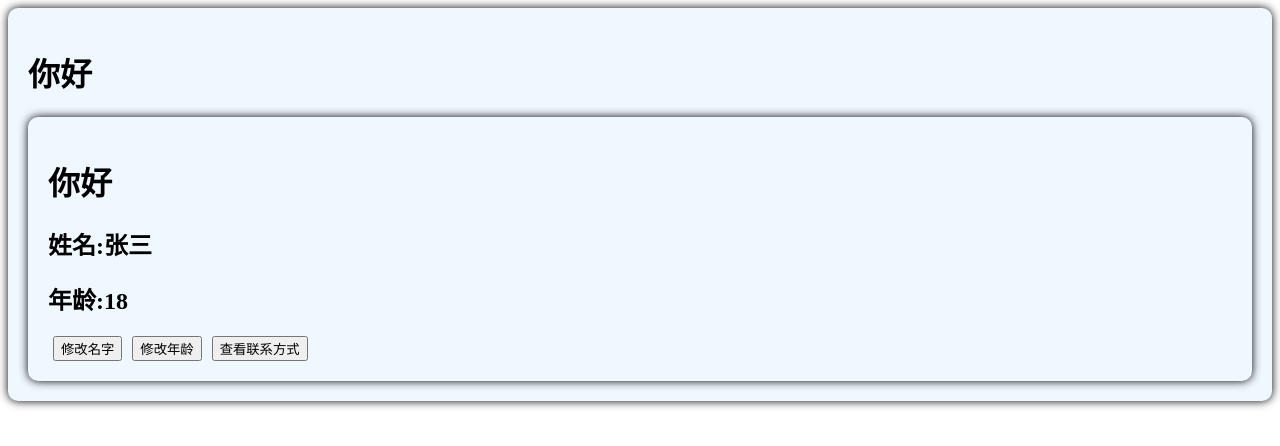
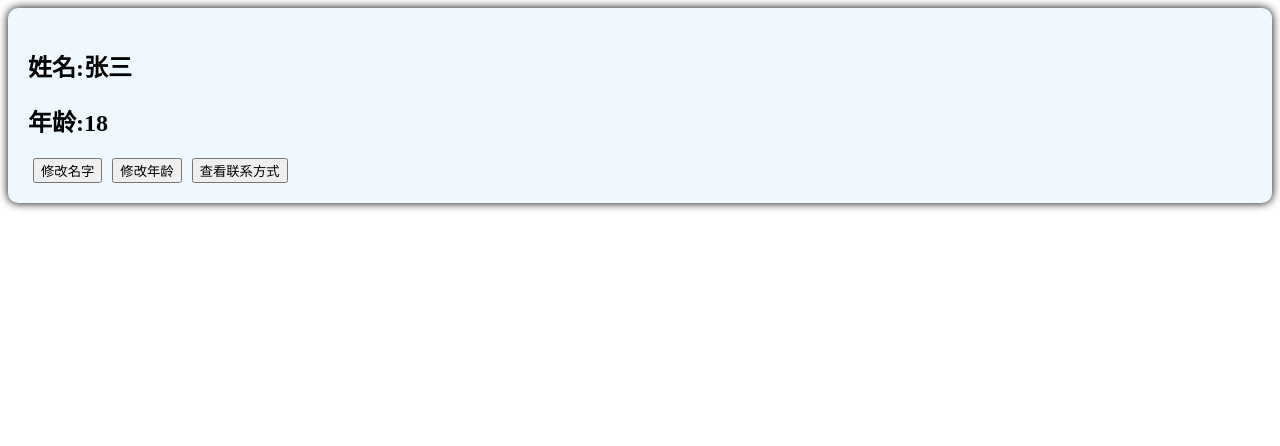
Before and after one commit to yuranqiu/test_main_codes, a Vue app in the folder hello_vue3/: page / in a window 1280 px wide. Shown: the top 446 px of the page. Built offline with nearby package versions, Linux system fonts and the light colour scheme; the HTML template or start-up script is replaced by a standard one.

Commit message:
03.setup概述

```diff
--- a/hello_vue3/src/App.vue
+++ b/hello_vue3/src/App.vue
@@ -1,11 +1,5 @@
 <template>
-  <div class="app">
-    <h1>你好</h1>
     <Person></Person>
-  </div>
-
-
-
 </template>
 
 <script>
@@ -18,14 +12,3 @@
   }
 
 </script>
-
-<style>
-  .app{
-    background-color: aliceblue;
-    box-shadow: 0 0 10px;
-    border-radius: 10px;
-    padding: 20px;
-  }
-
-
-</style>
--- a/hello_vue3/src/components/Person.vue
+++ b/hello_vue3/src/components/Person.vue
@@ -1,6 +1,5 @@
 <template>
     <div class="person">
-      <h1>你好</h1>
       <h2>姓名:{{ name }}</h2>
       <h2>年龄:{{ age }}</h2>
       <button @click="changeName">修改名字</button>
@@ -8,31 +7,31 @@
       <button @click="showTel">查看联系方式</button>
     </div>
 
-
-
   </template>
 
   <script>
     export default{
       name:'Person',
-      data(){
-        return{
-            name:'张三',
-            age:18,
-            tel:'12346589798'
+      setup(){
+        //数据
+        let name = '张三'
+        let age = 18
+        let tel = '11231564564'
+
+        //方法
+        function changeAge(){
+            name = 'zhang-san'
         }
-      },
-      methods:{
-        showTel(){
-            alert(this.tel)
-        },
-        changeName(){
-            this.name = 'zhang-san'
-        },
-        changeAge(){
-            this.age += 1
+        function changeName(){
+            age += 1
         }
+        function showTel(){
+            alert(tel)
+        }
+
+        return {name,age,changeAge,changeName,showTel}
       }
+
     }
 
   </script>
```
